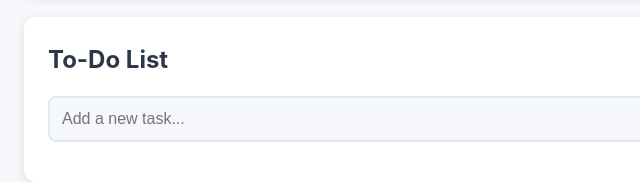
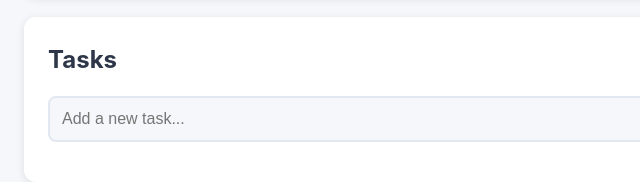
Before and after one commit to hasnarmyy/todo-list-life-dashboard, a plain HTML site: page index.html in a window 1280 px wide. Shown: the part 618-800 px from the top of the page, 186-826 px from the left. Drawn offline with Linux system fonts and the light colour scheme.

Commit message:
update dashboard kedua

```diff
--- a/index.html
+++ b/index.html
@@ -33,7 +33,7 @@
 
         <!-- To-Do List Section -->
         <section class="todo-section">
-            <h2>To-Do List</h2>
+            <h2>Tasks</h2>
             <div class="todo-input-container">
                 <input type="text" id="todoInput" placeholder="Add a new task..." />
                 <button id="addTodoBtn" class="btn btn-primary">Add</button>
```
